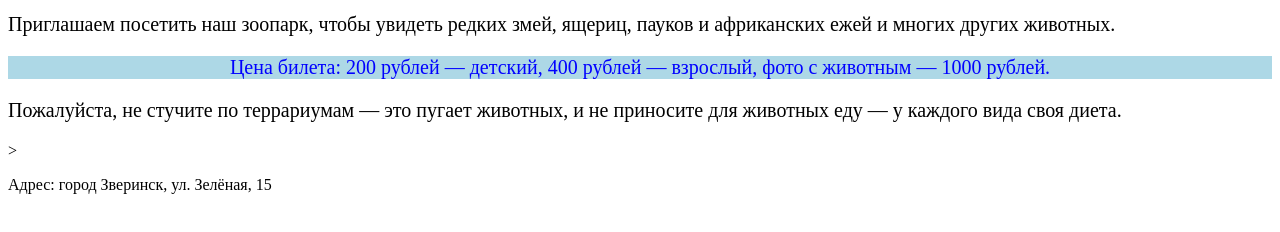
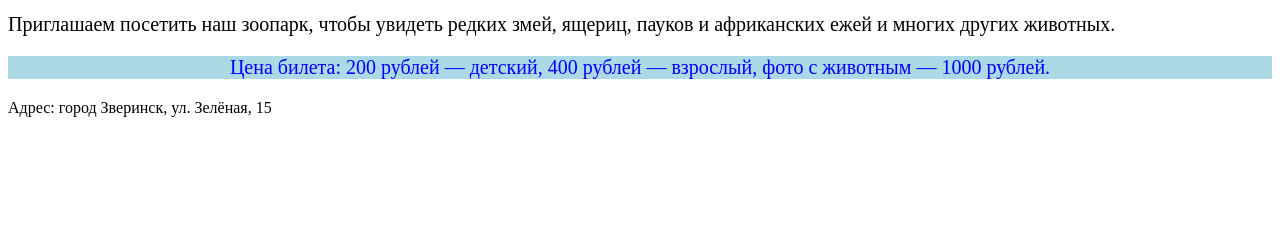
Before and after one commit to Master-k30/2, a plain HTML site: page index.html in a window 1280 px wide. Shown: the part 246-478 px from the top of the page. Drawn offline with Linux system fonts and the light colour scheme.

Commit message:
Update index.html

```diff
--- a/index.html
+++ b/index.html
@@ -4,7 +4,6 @@
     <h1 style="text-align:center; color:darkblue;background-color:palegreen;font-size:50px">зоопарк</h1>
     <p style="font-size:20px">Приглашаем посетить наш зоопарк, чтобы увидеть редких змей, ящериц, пауков и африканских ежей и многих других животных.</p>
     <p style="text-align:center; color:blue;background-color:lightblue;font-size:20px">Цена билета: 200 рублей — детский, 400 рублей — взрослый, фото с животным — 1000 рублей.</p>
-    <p style="font-size:20px">Пожалуйста, не стучите по террариумам — это пугает животных, и не приносите для животных еду — у каждого вида своя диета.</p>
-    >
+
     <p>Адрес: город Зверинск, ул. Зелёная, 15</p>
 </html>
```
